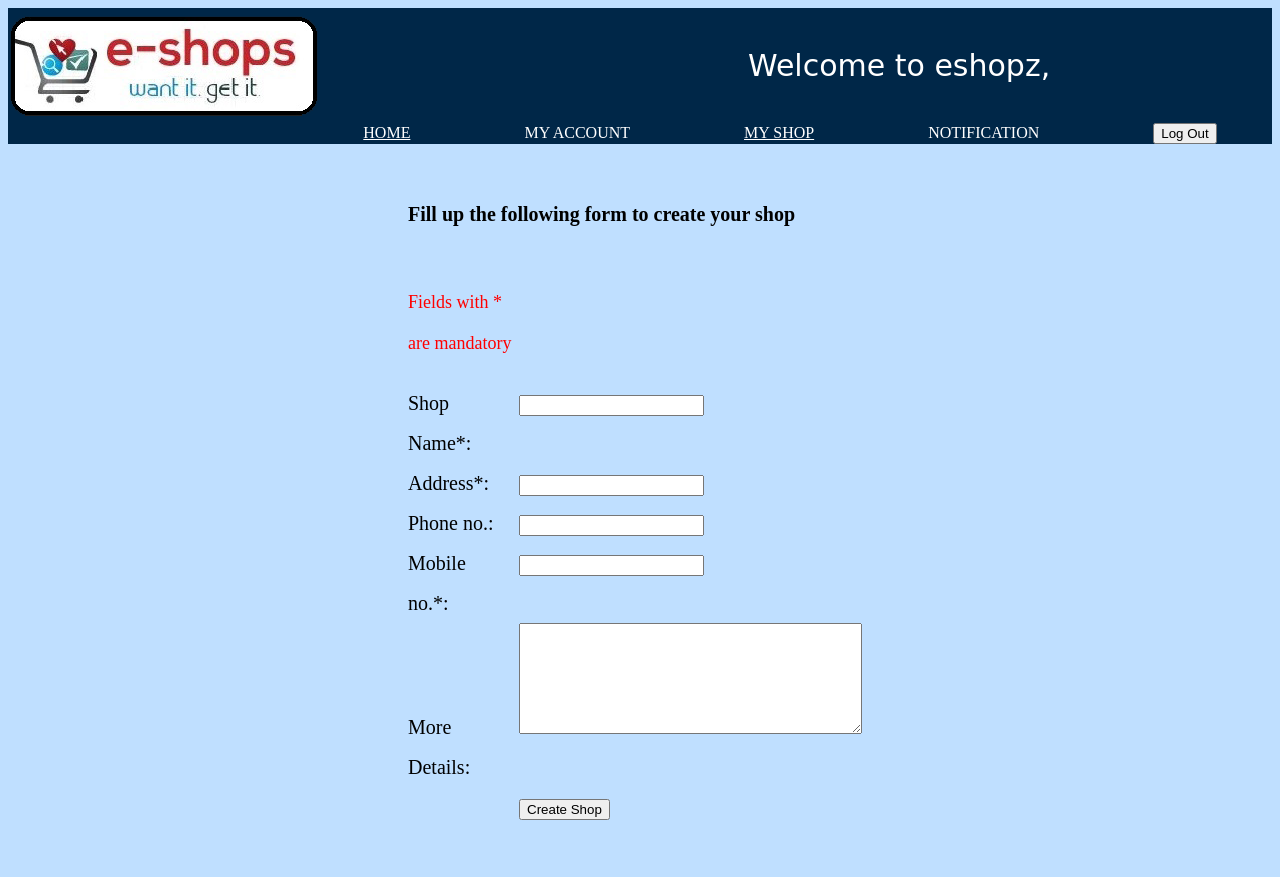
After one commit to AasthaSuman/Team2W03, a PHP site: page /eshopz/create_shop.php in a window 1280 px wide. The commit adds this page. Run offline with PHP 8.4, Linux system fonts and the light colour scheme; the visitor is signed in with stand-in values (Sample User, id 1); data that the repository does not hold is empty.

Commit message:
Modified

```diff
--- /dev/null
+++ b/create_shop.php
@@ -0,0 +1,54 @@
+<?php require_once('log_out.php');
+require_once('session.php');
+require_once('header.php');
+?>
+
+<?php
+$form = false;
+if (isset($_POST['create_shop'])) {
+$user_id = $_SESSION['user_id'];
+$name = $_POST['shop_name'];
+$address = $_POST['address'];
+$phone = $_POST['phone_no'];
+$mobile = $_POST['mo_no'];
+$details = $_POST['details'];
+$detail = false;
+If ((empty($name))|| (empty($address)) || (empty($mobile))) {$form = true; $detail = true;}
+if ($form == false) {
+$link = mysqli_connect('localhost', 'root', 'eshop-aykp', 'eshopz') or die ('Error connecting to mysql sever');
+$link = mysqli_connect('localhost', 'root', 'eshop-aykp', 'eshopz') or die ('Error connecting to mysql sever');
+$query = "INSERT INTO shops_list (user_id, date_made, shop_name, address, phone_no, mobile_no, details) " .
+"VALUES ('$user_id', NOW(), '$name', '$address', '$phone', '$mobile', '$details')";
+mysqli_query($link, $query) or die ('Error connecting to database');
+$query = "UPDATE users_list SET shop= 1 WHERE user_id = '$user_id'";
+mysqli_query($link, $query) or die ('Error connecting to database');
+msysqli_close($link);
+/*confirmation*/ ?>
+<p><br><br>The shop with following details has been created. You will be redirected to your shop in 15 seconds.<br></p>
+<table> <tr><td>Shop name: </td><td><?php echo '$name'; ?></td></tr>
+<tr><td>Address: </td><td><?php echo '$address'; ?></td></tr>
+<tr><td>Phone no.: </td><td><?php if (!empty($phone)) {echo '$phone';} else {echo 'none';} ?></td></tr>
+<tr><td>Mobile no.: </td><td><?php echo '$mobile'; ?></td></tr>
+<tr><td>Further Details: </td><td><?php if (!empty($details)) {echo '$details';} else {echo 'none';?></td></tr>
+</table>
+<?php header('Refresh: 15; url= http://localhost/eshopz/my_shop.php'); }} }
+else {$form = true;}
+if ($form == true) {
+?>
+<div class="create_shop">
+<h4> Fill up the following form to create your shop </h4>
+<form class="create_shop" action="<?php echo $_SERVER['PHP_SELF'];?>" method="POST">
+<p> <font color= "red" size="4px"> Fields with * are mandatory </font></p>
+<div class="table-row"> <p>Shop Name*: </p><p><input type="text" name="shop_name" value=""></p> </div>
+<div class="table-row"> <p>Address*: </p><p><input type="text" name="address" value=""></p></div>
+<div class="table-row"> <p>Phone no.: </p><p><input type="text" name="phone_no" value=""></p></div>
+<div class="table-row"> <p>Mobile no.*: </p><p><input type="text" name="mo_no" value=""></p></div>
+<div class="table-row"> <p>More Details: </p> <p><textarea name="address" rows= "7" cols = "40"></textarea></p></div>
+<div class="table-row"> <p class="sp"><font color="red" size="2px"><?php
+if (isset($detail)) { if ($detail) { echo 'Please enter the mandatory details!' . '<br>';} } ?> </font></p>
+<input type="submit" name="create_shop" value="Create Shop"> </div>
+</form></div>
+</body>
+</html>
+<?php }
+ ?>
--- /dev/null
+++ b/header.php
@@ -0,0 +1,13 @@
+<!DOCTYPE html>
+<html><head><meta charset="uff-8">
+<title>Welcome to the world of e-shopping</title>
+<link type="text/css" rel="stylesheet" href="stylesheet.css">
+</head><body>
+<div class="header"> <div> <?php echo 'Welcome to eshopz, ' . $row['first_name'] . ' ' . $row['last_name']; ?>  </div>
+</div> <div class='option'> <form action="<?php echo $_SERVER['PHP_SELF'];?>" method="POST">
+<span class='option'><a href="homepage.php">HOME</a></span>
+<span class='option'><a>MY ACCOUNT</a></span>
+<span class='option'><a href="my_shop.php">MY SHOP</a></span>
+<span class='option'><a>NOTIFICATION</a></span>
+<span class='option'><input type='submit' value='Log Out' name='log_out'></span>
+</form></div>
--- /dev/null
+++ b/log_out.php
@@ -0,0 +1,10 @@
+<?php
+/* _____________ Log Out_____________*/
+if (isset($_POST['log_out'])) {
+if (isset($_SESSION['user_id'])) { $_SESSION = array();}
+if (isset($_COOKIE['session_name']))  { setcookie(session_name(), '', time() - 3600);
+session_destroy();}
+setcookie(username, '', time() - 3600);
+setcookie(user_id, '', time() - 3600);
+header('Location: http://localhost/eshopz/eshopz.php'); }
+?>
--- a/stylesheet.css
+++ b/stylesheet.css
@@ -3,34 +3,24 @@ div.header { background-image: url("images/12.png");
 	 background-position: left;
 	 background-color: rgb(0,39,72) ;
 	 margin: 0px;
-	 padding: 20px;
-	 }
+	 padding: 20px;  }
 
-	  div.header p {
-	 font-size: 20px;
+	  div.header p { font-size: 20px;
 	 font-family: Comic Sans MS;
-	 color: white;
-	 }
+	 color: white; }
 
-	 div.header div {
-	 margin-left: 700px;
+	 div.header div {  margin-left: 700px;
 	 font-family: Comic Sans MS;
 	 font-size:30px;
 	 color: white;
-	 padding:20px;
-	 }
+	 padding:20px;  }
 
-	div.header form.log_in {
-	display: table;
-	margin-left:700px;
-	 }
+	div.header form.log_in {display: table;
+	margin-left:700px; }
 
-	 body{
-	 background-color: rgb(191,223,255);
-	 }
+	 body{ background-color: rgb(191,223,255);}
 
-	 div.form {
-	 font-size: 20px;
+	 div.form { font-size: 20px;
 	 font-family: Comic Sans MS;
 	 border: solid white;
 	 line-height: 40px;
@@ -39,34 +29,42 @@ div.header { background-image: url("images/12.png");
 	 right: 200px;
 	 padding:20px 40px;
 	background-color: rgb(191,223,255);
-	background-image: none;
-	margin-left: 600px;
-	}
+	margin-left: 600px;}
 
-	div.form form {
-	display: table;
+	div.form form, form.create_shop { display: table;
 	background-color: rgb(191,223,255);
 	border: thin grey;
-	background-image: none;
-	}
+	background-image: none; }
 
 	div.table-row { display: table-row; 	}
 
-	div.table-row p {
-	display: table-cell;
-	padding-right: 10px;
-	}
+	div.table-row p { display: table-cell; padding-right: 10px; }
+
 	p.sp { 	line-height: 13px; 	}
-	div.option {margin:0px; background-color: rgb(0,39,72) ; padding: 0px; padding-left: 300px; }
-	span.option {
-	margin: 0px 50px; color: white;
-	padding: 5px;
-	}
+
+	div.option {margin:0px; background-color: rgb(0,39,72) ; padding: 0px; padding-left: 300px; text-align: center;}
+	span.option { margin: 0px 50px; color: white; padding: 5px; }
+
 	div.header p { margin-left: 400px;
     margin-bottom: 0px;
-    margin-top: 0px;
-    }
+    margin-top: 0px;  }
+
 	a:link {color: white;}
 	a:visited {color: rgb(204,204,204); }
-	a:hover {font-weight: bold; font-size: 1.2em; color: white; }
+	a:hover {font-weight: bold; font-size: 1.1em; color: white; }
 	a:active {color: white;}
+
+	div.shop {text-align: center;}
+	a.shop {background-color: green;
+	border-color: white;
+	}
+	div.create_shop , div.add_item { line-height: 40px;
+	font-size: 20px;
+	margin: 50px 400px;
+	}
+
+	div.side {margin-left: 800px;
+	line-height: 30px;
+	font-size: 20px}
+
+	div.category {}
```
Also changed, not shown: add_item.php (added, +53 -0 lines), homepage.php (+9 -21 lines), my_shop.php (+18 -29 lines), sale.php (added, +8 -0 lines), sign_up.php (+6 -6 lines).
